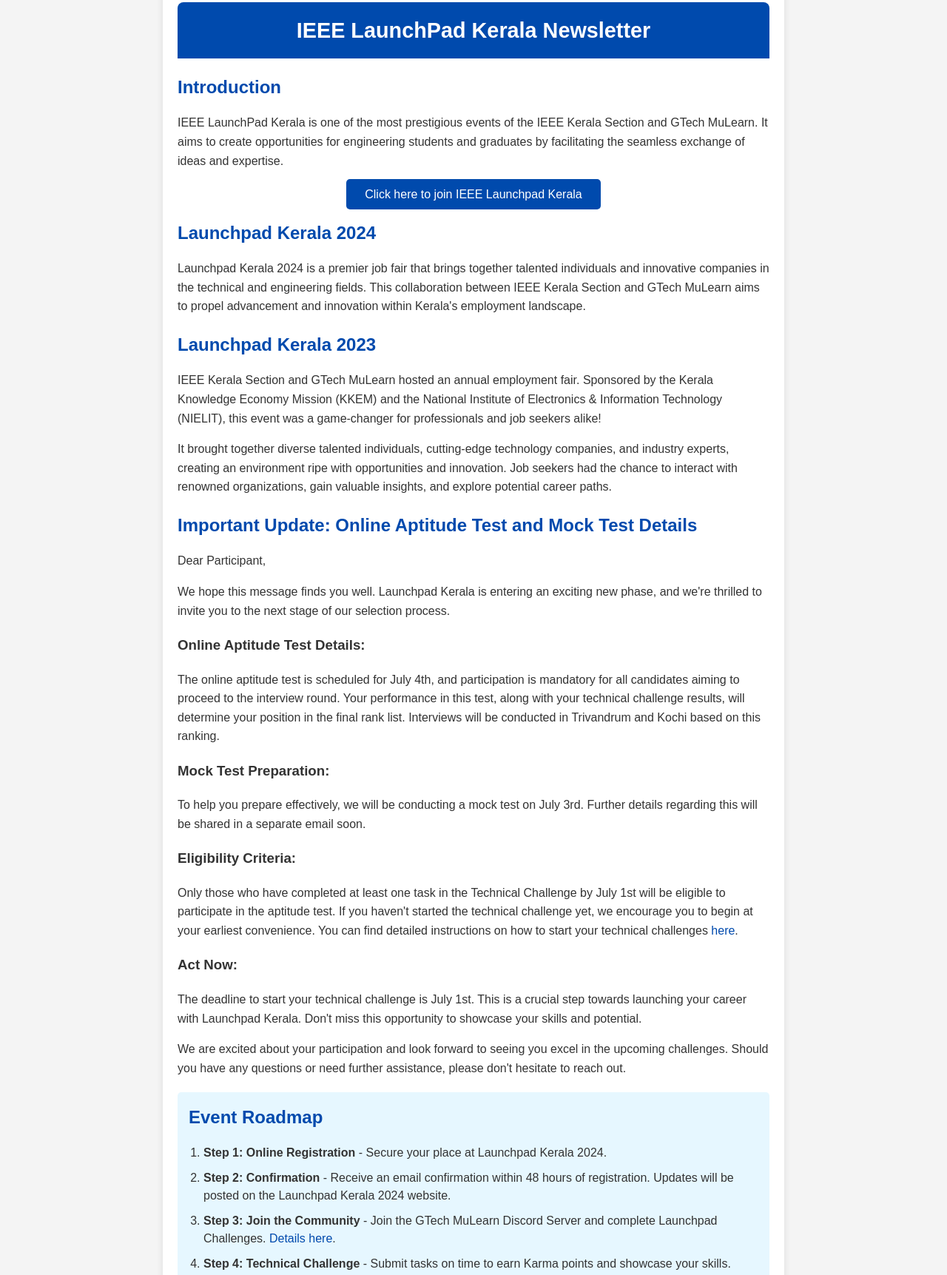
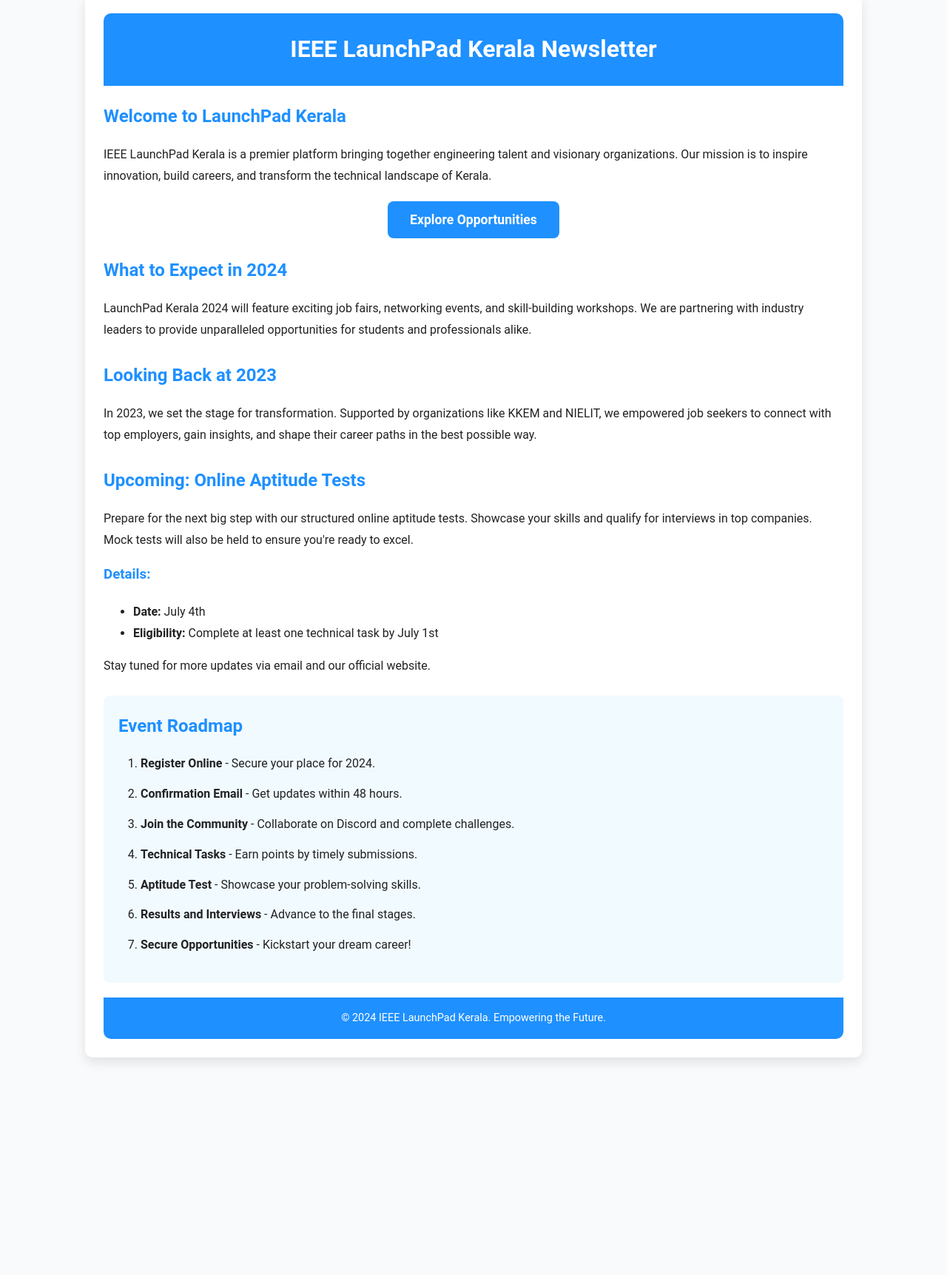
Before and after one commit to lyfofagni/ieeelaunchpad-newsletter, a plain HTML site: page index.html in a window 1280 px wide. Shown: the part 37-1760 px from the top of the page at 74% size. After the commit the page ends 1496 px from the top, so only its background shows below. Drawn offline with Linux system fonts and the light colour scheme.

Commit message:
Update index.html

```diff
--- a/index.html
+++ b/index.html
@@ -6,84 +6,98 @@
     <title>IEEE LaunchPad Kerala Newsletter</title>
     <style>
         body {
-            font-family: poppins, sans-serif;
-            line-height: 1.6;
-            background-color: #f4f4f4;
-            color: #333;
+            font-family: 'Roboto', sans-serif;
+            line-height: 1.8;
+            background-color: #f9fafc;
+            color: #222;
             margin: 0;
             padding: 0;
         }
         .container {
-            width: 90%;
-            max-width: 800px;
-            margin: 20px auto;
-            background: #fff;
-            padding: 20px;
-            border-radius: 8px;
-            box-shadow: 0 4px 10px rgba(0, 0, 0, 0.1);
+            width: 85%;
+            max-width: 1000px;
+            margin: 30px auto;
+            background: #ffffff;
+            padding: 25px;
+            border-radius: 10px;
+            box-shadow: 0 6px 15px rgba(0, 0, 0, 0.1);
         }
-        .header, .footer {
+        .header {
             text-align: center;
-            background-color: #004aad;
-            color: #fff;
-            padding: 15px 0;
-            border-radius: 8px 8px 0 0;
-        }
-        .footer {
-            border-radius: 0 0 8px 8px;
+            background-color: #1e90ff;
+            color: #ffffff;
+            padding: 20px 0;
+            border-radius: 10px 10px 0 0;
         }
         .header h1 {
             margin: 0;
-            font-size: 1.8rem;
+            font-size: 2rem;
         }
         .content {
             margin: 20px 0;
         }
         .content h2 {
-            color: #004aad;
-            margin-bottom: 10px;
-        }
-        .steps ol {
-            padding-left: 20px;
-        }
-        .steps ol li {
-            margin-bottom: 10px;
-            line-height: 1.5;
+            color: #1e90ff;
+            margin-bottom: 15px;
         }
         .cta {
             text-align: center;
-            margin: 20px 0;
+            margin: 30px 0;
         }
         .cta a {
-            background-color: #004aad;
-            color: #fff;
-            padding: 12px 25px;
+            background-color: #1e90ff;
+            color: #ffffff;
+            padding: 15px 30px;
             text-decoration: none;
-            border-radius: 5px;
-            font-size: 1rem;
-            transition: background-color 0.3s;
+            border-radius: 8px;
+            font-size: 1.1rem;
+            font-weight: bold;
+            transition: background-color 0.3s ease;
         }
         .cta a:hover {
-            background-color: #003a8a;
+            background-color: #005bb5;
         }
         .event, .update {
-            margin-bottom: 20px;
+            margin-bottom: 25px;
+        }
+        .update h3 {
+            color: #1e90ff;
+            margin-top: 15px;
         }
         .roadmap {
-            background-color: #e6f7ff;
-            padding: 15px;
-            border-radius: 5px;
-            margin-top: 20px;
+            background-color: #f1faff;
+            padding: 20px;
+            border-radius: 8px;
+            margin-top: 25px;
         }
         .roadmap h2 {
             margin-top: 0;
+            color: #1e90ff;
+        }
+        .steps ol {
+            padding-left: 30px;
+            margin-top: 10px;
+        }
+        .steps ol li {
+            margin-bottom: 12px;
         }
         a {
-            color: #004aad;
+            color: #1e90ff;
             text-decoration: none;
         }
         a:hover {
             text-decoration: underline;
+        }
+        .footer {
+            text-align: center;
+            background-color: #1e90ff;
+            color: #ffffff;
+            padding: 15px 0;
+            border-radius: 0 0 10px 10px;
+        }
+        .footer p {
+            margin: 0;
+            font-size: 0.9rem;
         }
     </style>
 </head>
@@ -93,59 +107,50 @@
             <h1>IEEE LaunchPad Kerala Newsletter</h1>
         </div>
         <div class="content">
-            <h2>Introduction</h2>
-            <p>IEEE LaunchPad Kerala is one of the most prestigious events of the IEEE Kerala Section and GTech MuLearn. It aims to create opportunities for engineering students and graduates by facilitating the seamless exchange of ideas and expertise.</p>
+            <h2>Welcome to LaunchPad Kerala</h2>
+            <p>IEEE LaunchPad Kerala is a premier platform bringing together engineering talent and visionary organizations. Our mission is to inspire innovation, build careers, and transform the technical landscape of Kerala.</p>
             <div class="cta">
-                <a href="https://launchpadkerala.org/">Click here to join IEEE Launchpad Kerala</a>
+                <a href="https://launchpadkerala.org/">Explore Opportunities</a>
             </div>
 
             <div class="event">
-                <h2>Launchpad Kerala 2024</h2>
-                <p>Launchpad Kerala 2024 is a premier job fair that brings together talented individuals and innovative companies in the technical and engineering fields. This collaboration between IEEE Kerala Section and GTech MuLearn aims to propel advancement and innovation within Kerala's employment landscape.</p>
+                <h2>What to Expect in 2024</h2>
+                <p>LaunchPad Kerala 2024 will feature exciting job fairs, networking events, and skill-building workshops. We are partnering with industry leaders to provide unparalleled opportunities for students and professionals alike.</p>
             </div>
 
             <div class="event">
-                <h2>Launchpad Kerala 2023</h2>
-                <p> IEEE Kerala Section and GTech MuLearn hosted an annual employment fair. Sponsored by the Kerala Knowledge Economy Mission (KKEM) and the National Institute of Electronics & Information Technology (NIELIT), this event was a game-changer for professionals and job seekers alike!</p>
-                <p>It brought together diverse talented individuals, cutting-edge technology companies, and industry experts, creating an environment ripe with opportunities and innovation. Job seekers had the chance to interact with renowned organizations, gain valuable insights, and explore potential career paths.</p>
+                <h2>Looking Back at 2023</h2>
+                <p>In 2023, we set the stage for transformation. Supported by organizations like KKEM and NIELIT, we empowered job seekers to connect with top employers, gain insights, and shape their career paths in the best possible way.</p>
             </div>
 
             <div class="update">
-                <h2>Important Update: Online Aptitude Test and Mock Test Details</h2>
-                <p>Dear Participant,</p>
-                <p>We hope this message finds you well. Launchpad Kerala is entering an exciting new phase, and we're thrilled to invite you to the next stage of our selection process.</p>
-
-                <h3>Online Aptitude Test Details:</h3>
-                <p>The online aptitude test is scheduled for July 4th, and participation is mandatory for all candidates aiming to proceed to the interview round. Your performance in this test, along with your technical challenge results, will determine your position in the final rank list. Interviews will be conducted in Trivandrum and Kochi based on this ranking.</p>
-
-                <h3>Mock Test Preparation:</h3>
-                <p>To help you prepare effectively, we will be conducting a mock test on July 3rd. Further details regarding this will be shared in a separate email soon.</p>
-
-                <h3>Eligibility Criteria:</h3>
-                <p>Only those who have completed at least one task in the Technical Challenge by July 1st will be eligible to participate in the aptitude test. If you haven't started the technical challenge yet, we encourage you to begin at your earliest convenience. You can find detailed instructions on how to start your technical challenges <a href="https://github.com/gtech-mulearn/IEEE-LAUNCHPAD">here</a>.</p>
-
-                <h3>Act Now:</h3>
-                <p>The deadline to start your technical challenge is July 1st. This is a crucial step towards launching your career with Launchpad Kerala. Don't miss this opportunity to showcase your skills and potential.</p>
-                <p>We are excited about your participation and look forward to seeing you excel in the upcoming challenges. Should you have any questions or need further assistance, please don't hesitate to reach out.</p>
+                <h2>Upcoming: Online Aptitude Tests</h2>
+                <p>Prepare for the next big step with our structured online aptitude tests. Showcase your skills and qualify for interviews in top companies. Mock tests will also be held to ensure you're ready to excel.</p>
+                <h3>Details:</h3>
+                <ul>
+                    <li><strong>Date:</strong> July 4th</li>
+                    <li><strong>Eligibility:</strong> Complete at least one technical task by July 1st</li>
+                </ul>
+                <p>Stay tuned for more updates via email and our official website.</p>
             </div>
 
             <div class="roadmap">
                 <h2>Event Roadmap</h2>
                 <div class="steps">
                     <ol>
-                        <li><strong>Step 1: Online Registration</strong> - Secure your place at Launchpad Kerala 2024.</li>
-                        <li><strong>Step 2: Confirmation</strong> - Receive an email confirmation within 48 hours of registration. Updates will be posted on the Launchpad Kerala 2024 website.</li>
-                        <li><strong>Step 3: Join the Community</strong> - Join the GTech MuLearn Discord Server and complete Launchpad Challenges. <a href="https://github.com/gtech-mulearn/IEEE-LAUNCHPAD">Details here</a>.</li>
-                        <li><strong>Step 4: Technical Challenge</strong> - Submit tasks on time to earn Karma points and showcase your skills.</li>
-                        <li><strong>Step 5: Online Aptitude Test</strong> - Participate in the online assessment to showcase your competencies to potential employers.</li>
-                        <li><strong>Step 6: Await the Finalized Results</strong> - Stay tuned for the results of the technical challenge and aptitude test.</li>
-                        <li><strong>Step 7: Final Interview</strong> - Showcase your skills and secure your dream job in the final interview.</li>
+                        <li><strong>Register Online</strong> - Secure your place for 2024.</li>
+                        <li><strong>Confirmation Email</strong> - Get updates within 48 hours.</li>
+                        <li><strong>Join the Community</strong> - Collaborate on Discord and complete challenges.</li>
+                        <li><strong>Technical Tasks</strong> - Earn points by timely submissions.</li>
+                        <li><strong>Aptitude Test</strong> - Showcase your problem-solving skills.</li>
+                        <li><strong>Results and Interviews</strong> - Advance to the final stages.</li>
+                        <li><strong>Secure Opportunities</strong> - Kickstart your dream career!</li>
                     </ol>
                 </div>
             </div>
         </div>
         <div class="footer">
-            <p>&copy; 2024 IEEE LaunchPad Kerala. All rights reserved.</p>
+            <p>&copy; 2024 IEEE LaunchPad Kerala. Empowering the Future.</p>
         </div>
     </div>
 </body>
```
